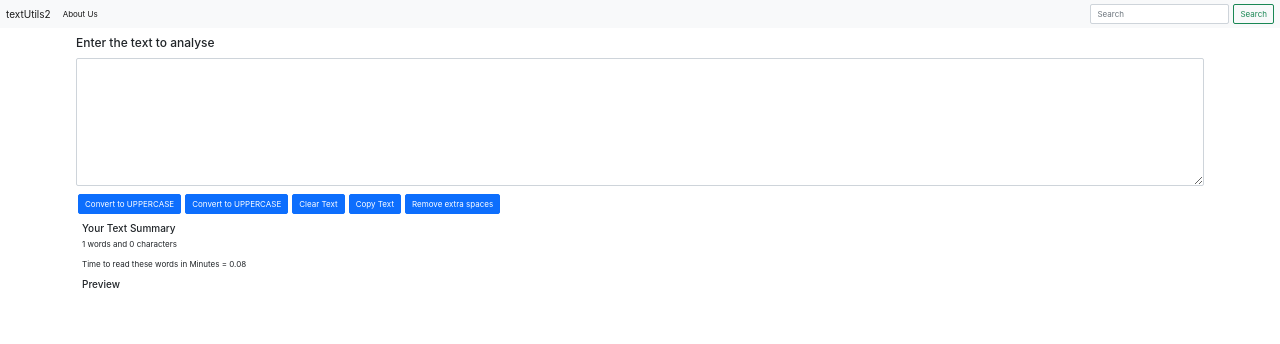
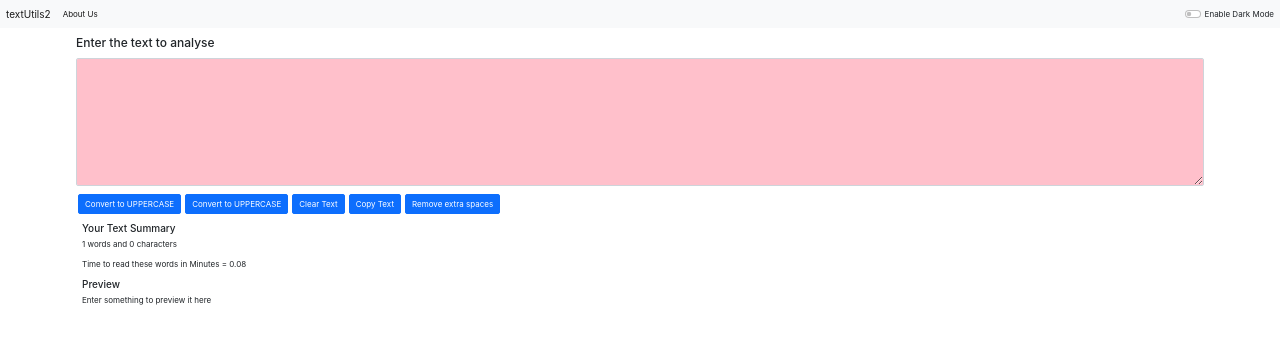
Before and after one commit to prathamesh721/textutils, a React (Create React App) app: page / in a window 1280 px wide. Shown: the top 344 px of the page. Built offline with nearby package versions, Linux system fonts and the light colour scheme.

Commit message:
Tut:12 - Improving Dark Mode & Refactoring App Component

```diff
--- a/src/App.js
+++ b/src/App.js
@@ -3,12 +3,28 @@
 import About from "./components/About";
 import Navbar from "./components/Navbar";
 import TextForm from "./components/TextForm";
+import React, { useState } from 'react'
+
 
 
 function App() {
+  const [mode, setmode] = useState('light');
+  const toggleMode = ()=>{
+    if(mode === 'light')
+    {
+      setmode('dark');
+      document.body.style.backgroundColor = '#4C0070';
+      document.body.style.color = 'white';
+    }
+    else{
+      setmode('light');
+      document.body.style.backgroundColor = 'white';
+      document.body.style.color = 'black';
+    }
+  }
   return (
     <>
-      <Navbar title = "textUtils2" menuText = "About Us"/>
+      <Navbar title = "textUtils2" menuText = "About Us" mode = {mode} toggleMode = {toggleMode}/>
 
       {/*<About/>*/}
       {<TextForm heading="Enter the text to analyse" />}
--- a/src/components/Navbar.js
+++ b/src/components/Navbar.js
@@ -6,7 +6,7 @@
     return (
         <>
 
-            <nav className="navbar navbar-expand-md navbar-light bg-light">
+            <nav className={`navbar navbar-expand-md navbar-${props.mode} bg-${props.mode}`}>
         <div className="container-fluid">
           <a className="navbar-brand" href="/">
             {props.title}
@@ -30,7 +30,11 @@
                 </a>
               </li>
             </ul>
-            <form className="d-flex">
+            <div className="form-check form-switch">
+  <input className="form-check-input" type="checkbox" onClick={props.toggleMode} role="switch" id="flexSwitchCheckDefault"/>
+  <label className={`form-check-label text-${props.mode === 'light'?'dark':`light`}`} htmlFor="flexSwitchCheckDefault">Enable Dark Mode</label>
+</div>
+            {/* <form className="d-flex">
               <input
                 className="form-control me-2"
                 type="search"
@@ -40,7 +44,7 @@
               <button className="btn btn-outline-success" type="submit">
                 Search
               </button>
-            </form>
+            </form> */}
           </div>
         </div>
       </nav>
--- a/src/components/TextForm.js
+++ b/src/components/TextForm.js
@@ -40,6 +40,7 @@
             <h4>{props.heading}</h4>
           </label>
           <textarea
+            style={{backgroundColor: props.mode === 'light'?'white':'pink'}}
             className="form-control"
             id="mybox"
             rows="10"
@@ -67,7 +68,7 @@
           <p> {text.split(" ").length} words and {text.length} characters</p>
           <p> Time to read these words in Minutes = {0.08 * text.split(" ").length}</p>
           <h5>Preview</h5>
-          <p>{text}</p>
+          <p>{text.length>0?text:"Enter something to preview it here"}</p>
         </div>
       </div>
     </div>
```
